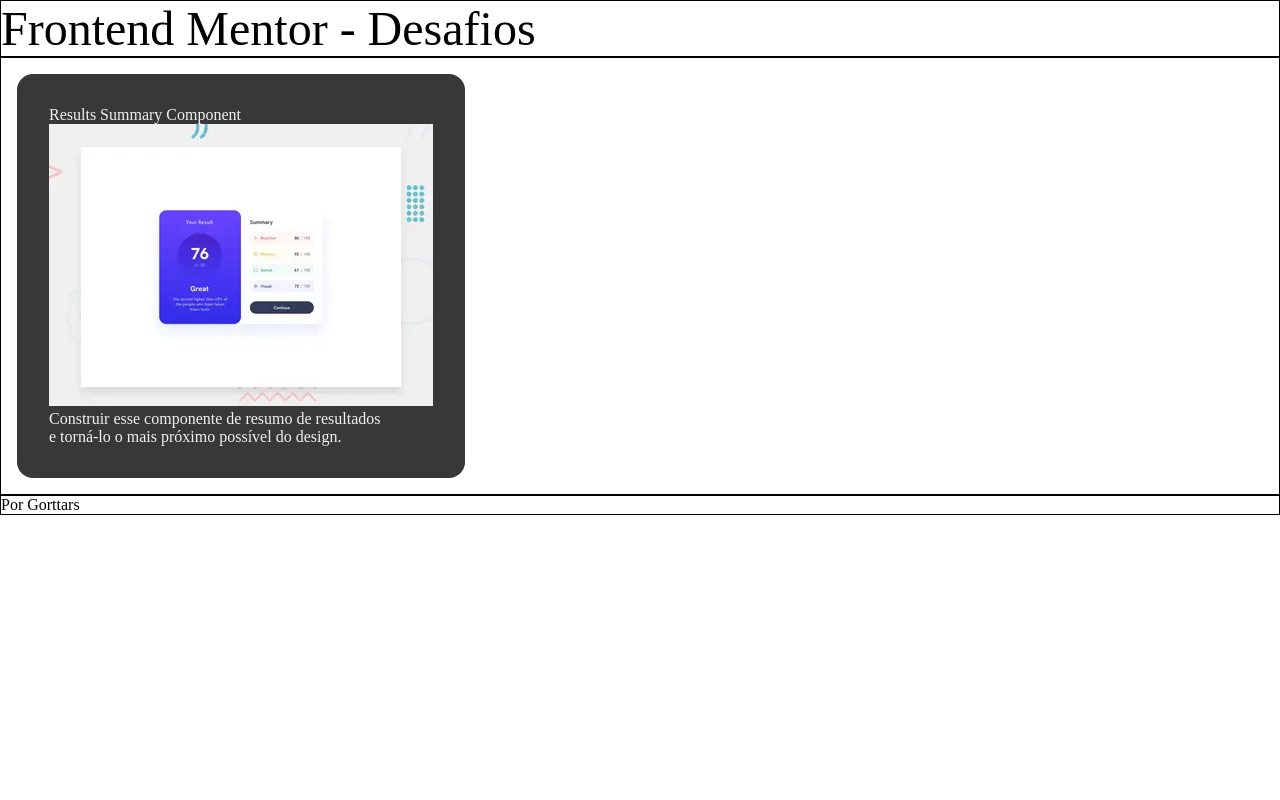
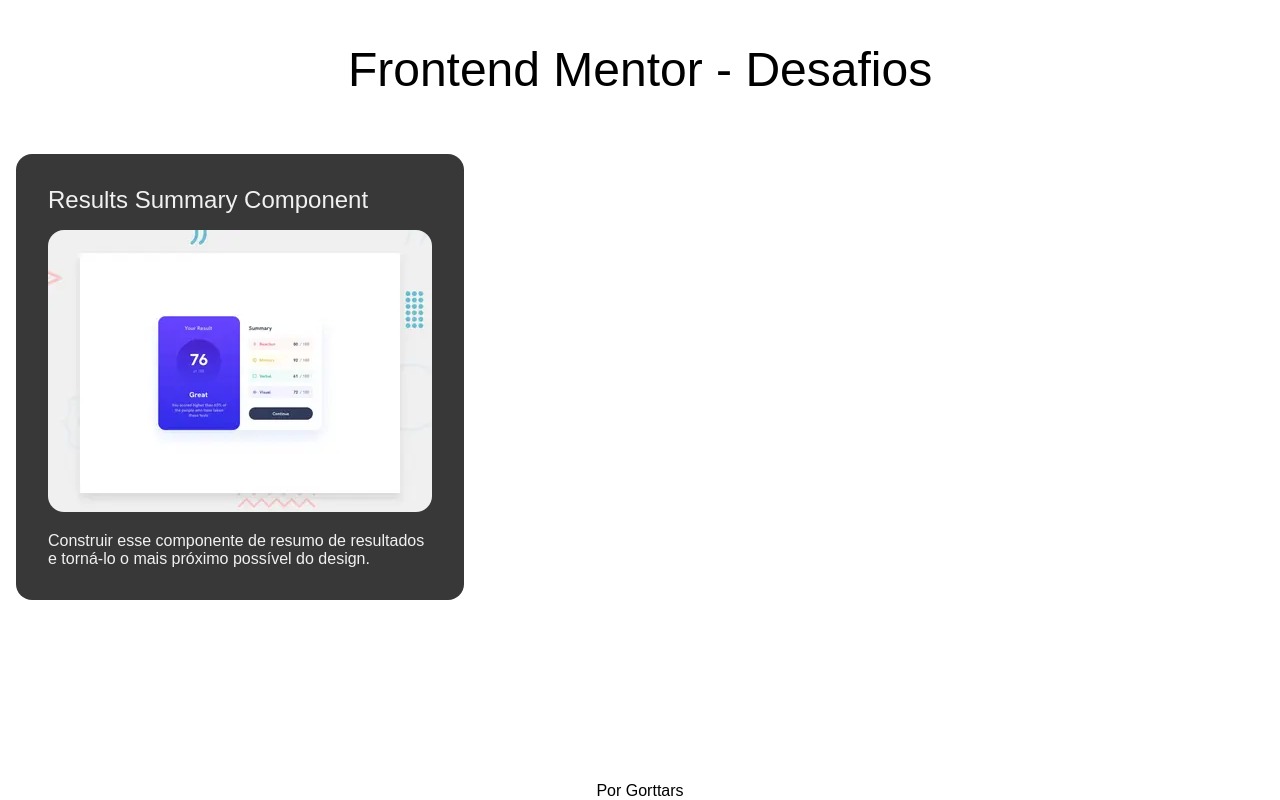
Before and after one commit to gorttars/frontend-mentor, a plain HTML site: page index.html in a window 1280 px wide. Drawn offline with Linux system fonts and the light colour scheme.

Commit message:
aplicando correções no desafio e rascunhando a tela inicial

```diff
--- a/css/styles.css
+++ b/css/styles.css
@@ -1,21 +1,25 @@
 @import url(reset.css);
 
-header, main, footer{
-    border: solid 1px;
+body{
+    font-family: sans-serif;
+    display: grid;
+    height: 100vh;
 }
-
 
 .title{
     font-size: 3em;
 }
 
+header{
+    align-self: center;
+    justify-self: center;
+}
 .challenges{
     display: flex;
     align-items: flex-start;
     justify-content: flex-start;
     padding: 1rem;
 }
-
 .challenge-card{
     background-color: #262626e9;
     color: #f1f1f1;
@@ -24,3 +28,19 @@
     width: fit-content;
     height: auto;
 }
+.challenge-card figure img{
+    border-radius: 1rem;
+    width: 100%;
+    min-width: 200px;
+    height: auto;
+    margin: 1em 0;
+}
+
+.challenge-title{
+    font-size: 1.5em;
+}
+
+footer{
+    justify-self: center;
+    align-self: flex-end;
+}
--- a/desafios/results-summary-component-main/assets/css/style.css
+++ b/desafios/results-summary-component-main/assets/css/style.css
@@ -1,4 +1,4 @@
-@import url(../../../default-css/reset.css);
+@import url(../../../../css/reset.css);
 @font-face {
     font-family: 'Hanken Grotesk';
     src: url(../fonts/HankenGrotesk-VariableFont_wght.ttf);
--- a/index.html
+++ b/index.html
@@ -16,7 +16,7 @@
         <ul class="challenges">
             <li class="challenge-card">
                 <a href="desafios/results-summary-component-main/index.html">
-                    <h2>Results Summary Component</h2>
+                    <h2 class="challenge-title">Results Summary Component</h2>
                 </a>
                 <figure>
                     <img src="img/results-summary.png" alt="Descrição significativa da imagem">
```
